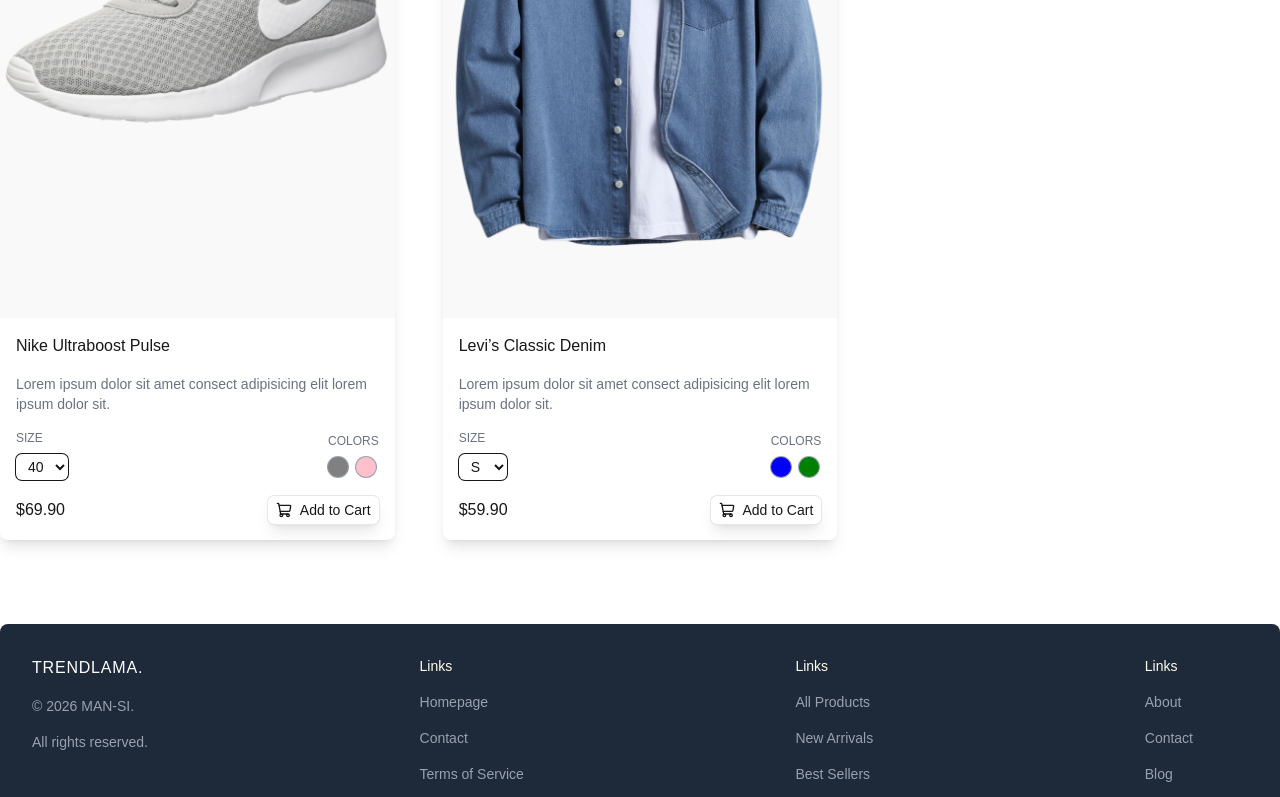
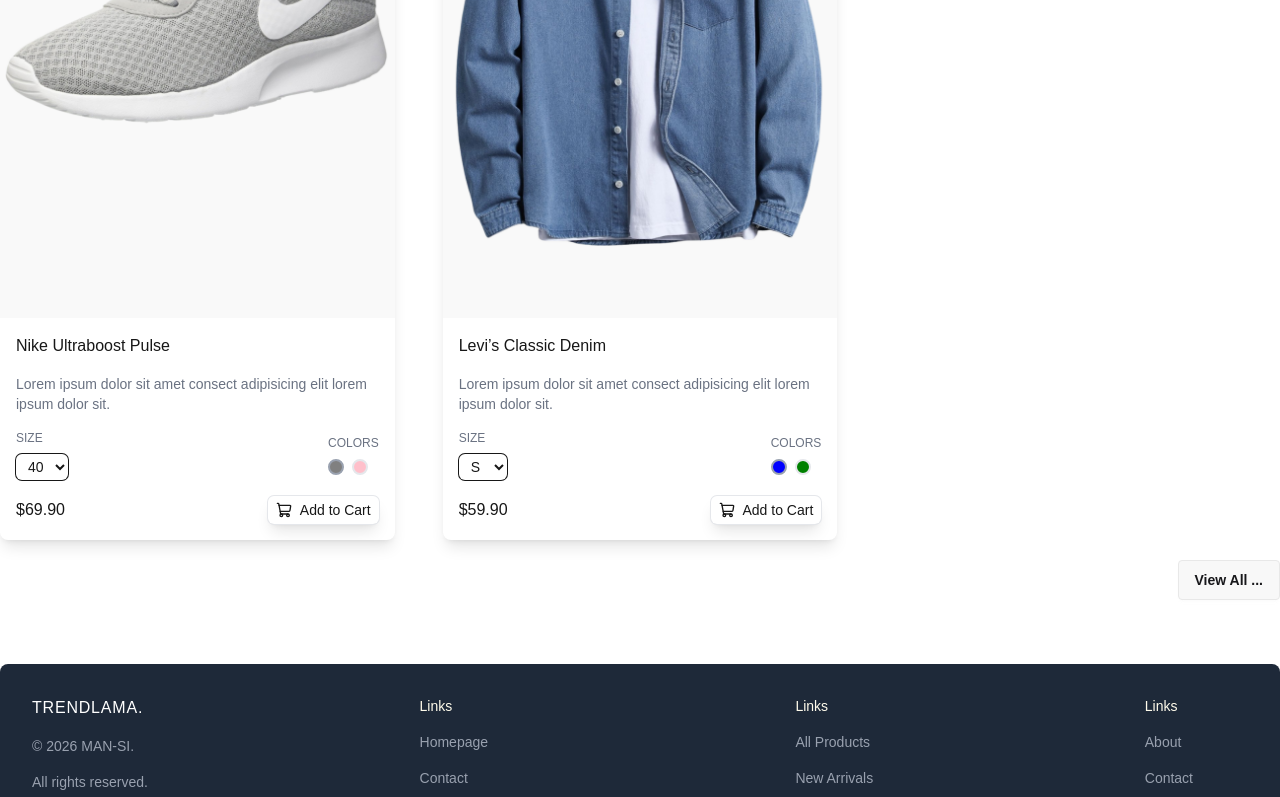
Before and after one commit to ahmedelmansi-tech/E_COMMERCE, a Next.js app: page / in a window 1280 px wide. Shown: the part 2855-3652 px from the top of the page. Built offline with nearby package versions, Linux system fonts and the light colour scheme.

Commit message:
handled productlist and sort component

```diff
--- /dev/null
+++ b/app/component/Filter.tsx
@@ -0,0 +1,31 @@
+"use client"
+import { useSearchParams ,usePathname , useRouter} from "next/navigation"
+const Filter = () => {
+  const searchParams = useSearchParams()
+  const pathname = usePathname()
+  const router = useRouter()
+
+const  handleSorting = (sortingValue : string) => {
+  const sortedParam = new URLSearchParams(searchParams)
+  sortedParam.set("sort", sortingValue)
+  router.push(`${pathname}/?${sortedParam}`)
+}
+  return (
+       <div className="flex items-center justify-end gap-2 text-sm text-gray-500 my-6">
+      <span>Sort by:</span>
+      <select
+        name="sort"
+        id="sort"
+        className="ring-1 ring-gray-200 shadow-md p-1 rounded-sm"
+        onChange={(e) => handleSorting(e.target.value)}
+      >
+        <option value="newest">Newest</option>
+        <option value="oldest">Oldest</option>
+        <option value="asc">Price: Low to High</option>
+        <option value="desc">Price: High to Low</option>
+      </select>
+    </div>
+  )
+}
+
+export default Filter
--- a/app/component/ProductsList.tsx
+++ b/app/component/ProductsList.tsx
@@ -1,4 +1,4 @@
-
+import Link from "next/link";
 import { Product } from "../types";
 import SingleProduct from "./SingleProduct";
 const products:Product[] = [
@@ -112,13 +112,20 @@
   },
 ];
 
-const ProductsList = () => {
+const ProductsList =  ({category}:{category?:string}) => {
+
   return (
-    <div className="my-5 grid grid-cols-1 sm:grid-cols-2 xl:grid-cols-3 2xl:grid-cols-4 gap-12">
-      {products.map((singleProduct)=> {
-        return <SingleProduct key={singleProduct.id} singleProduct={singleProduct}/>
-      })}
-    </div>
+  <div>
+        <div className="my-5 grid grid-cols-1 sm:grid-cols-2 xl:grid-cols-3 2xl:grid-cols-4 gap-12">
+          {products.map((singleProduct)=> {
+            return <SingleProduct key={singleProduct.id} singleProduct={singleProduct}/>
+          })}
+        </div>
+
+        <div className="flex justify-end">
+          <Link href={`${category ? `/products/?category=${category}` : "/products"}`} className="btn ">View All ... </Link>
+        </div>
+  </div>
   )
 }
 
--- a/app/component/SingleProduct.tsx
+++ b/app/component/SingleProduct.tsx
@@ -1,14 +1,32 @@
+"use client"
+
 import { Product } from "../types"
 import Link from "next/link"
 import Image from "next/image"
+import { useState } from "react"
 import { ShoppingCart } from "lucide-react"
 const SingleProduct = ({singleProduct}:{singleProduct:Product}) => {
+
+
+  const [productFeatures, setProductFeatures] = useState({
+    color:singleProduct.colors[0],
+    size:singleProduct.sizes[0]
+  })
+
+  // FUN
+  const handleProductFeature = ({type, value}:{type:"size" | "color", value:string})=> {
+   setProductFeatures((prev)=> ({
+    ...prev,
+    [type]:value
+   }) )
+  }
+
   return (
       <div className="shadow-lg rounded-lg overflow-hidden">
         <Link href={`/products/${singleProduct.id}`} >
             {/* IMAGE PART */}
             <div className="relative aspect-2/3">
-                <Image src={singleProduct.images[singleProduct.colors[0]]} alt={singleProduct.name} fill className="object-cover hover:scale-105 trasition ease-in-out duration-200"/>
+                <Image src={singleProduct.images[productFeatures.color]} alt={singleProduct.name} fill className="object-cover hover:scale-105 trasition ease-in-out duration-200"/>
             </div>
         </Link>
           {/* PRODUCT DETAIL */}
@@ -21,9 +39,9 @@
               {/* SIZE */}
              <div className="flex flex-col gap-2 text-sm ">
               <span className="text-xs text-gray-500">SIZE</span>
-              <select name="size" id="size" className="ring px-2 py-1 rounded-md">
+              <select name="size" id="size" className="ring px-2 py-1 rounded-md" onChange={(e)=> handleProductFeature({type:"size",value:e.target.value})}>
                 {singleProduct.sizes.map((productSizes)=> {
-                  return <option value={`${productSizes}`}>{productSizes.toUpperCase()}</option>
+                  return <option key={productSizes} value={`${productSizes}`}>{productSizes.toUpperCase()}</option>
                 })}
               </select>
             </div>
@@ -33,9 +51,9 @@
               <span className="text-xs text-gray-500">COLORS</span>
               <div className="flex gap-2 items-center">
               {singleProduct.colors.map((singleColor)=> {
-                return <div className="size-5 rounded-full ring ring-gray-400 border-none cursor-pointer" style={{
+                return <div className={`size-4 border-2 rounded-full ${singleColor === productFeatures.color ? "border-gray-400" : "border-gray-200"} cursor-pointer`} key={singleColor} style={{
                   backgroundColor:singleColor
-                }}/>
+                }} onClick={()=> handleProductFeature({type:"color",value:singleColor})}/>
               })}
               </div>
             </div>
--- a/app/page.tsx
+++ b/app/page.tsx
@@ -1,8 +1,13 @@
 import Image from "next/image";
 import Categories from "./component/Categories";
 import ProductsList from "./component/ProductsList";
+import Filter from "./component/Filter";
 
-export default function Home() {
+export default async function Home({searchParams}:{searchParams:Promise<{category?:string}>}) {
+
+  const {category} = (await searchParams)
+
+
   return (
   <>
     <div className="relative aspect-video container mx-auto">
@@ -13,7 +18,8 @@
       <Image src={"/hero.jpg"} fill  alt="hero" />
     </div>
     <Categories/>
-    <ProductsList/>
+    {category && <Filter/>}
+    <ProductsList category={category}/>
   </>
   );
 }
--- a/app/products/[id]/page.tsx
+++ /dev/null
@@ -1,11 +0,0 @@
-
-const page = async ({params}:{params:Promise<{id:string}>}) => {
-  const {id} = await params
-  return (
-    <div>
-      PRODUCTS {id}
-    </div>
-  )
-}
-
-export default page
--- /dev/null
+++ b/app/products/page.tsx
@@ -0,0 +1,10 @@
+
+const page = () => {
+  return (
+    <div>
+      PRODUCT
+    </div>
+  )
+}
+
+export default page
```
